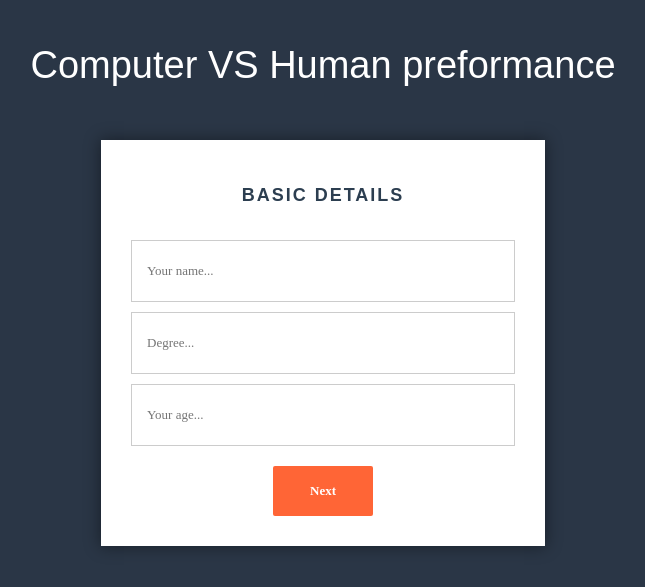
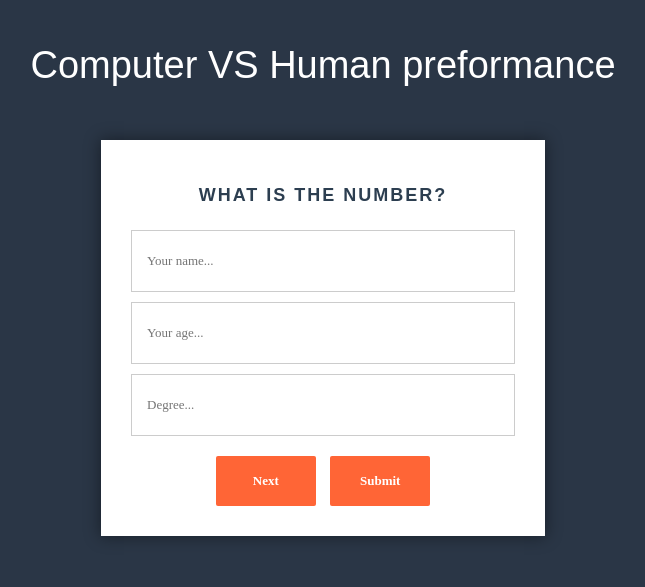
Before and after one commit to ltlx4/mnist-human, a Django app: template mnist_website/website/templates/website/index.html in a window 1280 px wide. Shown: the part 60-647 px from the top of the page, without its empty margins (317-962 px from the left). Run offline with Django 3.2, Linux system fonts and the light colour scheme; the template is opened without the code that fills it: values that come from a table or form of the project are taken from there, others are empty; parts of the project's set-up code (start-up, migrations or seed data) failed here and were passed over; some libraries are stand-ins or nearby versions.

Commit message:
Change from normal form to Htmx form

```diff
--- a/mnist_website/website/templates/website/index.html
+++ b/mnist_website/website/templates/website/index.html
@@ -16,35 +16,49 @@
                                 <!-- MultiStep Form -->
                 <div class="row">
                     <div class="col-md-6 col-md-offset-3">
-                        <form id="msform" method="post" action ="{% url 'save_user_form' %}" enctype="multipart/form-data">
-                        {% csrf_token %}
-
-                            {{inline_form.management_form}}
+                        <form id="msform"  hx-post"{% url 'user_form' %}">
                             <!-- fieldsets -->
-                            <fieldset>
-                                <h2 class="fs-title">Basic Details</h2>
-                                <h3 class="fs-subtitle"></h3>
-                                {{form.name}}
-                                {{form.degree}}
-                                {{form.age}}
-                                <input type="button" name="next" class="next action-button" value="Next"/>
+                            <fieldset class="guess_fs">
+                                <h2 class="fs-title">What Is The Number?</h2>
+                                {{ user_form.name }}
+                                {{ user_form.age }}
+                                {{ user_form.degree }}
+                                <input type="button" name="next" class="next action-button" value="Next"  hx-post="create/" hx-swap="beforeend" htmx-target="#ht-target"/>
+                                <input  type="submit" name="submit" id="submitBtn" class="submit action-button" value="Submit"/>
                             </fieldset>
-                            {% for form in inline_form %}
                             <fieldset class="guess_fs">
                                 <h2 class="fs-title">What Is The Number?</h2>
 
-                                {{form}}
+                                {{image_form.human_guess}}
                                 <input type="button" name="previous" class="previous action-button-previous" value="Previous"/>
-                                <input type="button" name="next" class="next action-button" value="Next"/>
-                                {% if not forloop.first%}
-                                    <input type="submit" name="submit" id="submitBtn" class="submit action-button" value="Submit"/>
-                                {% endif %}
+                                <input type="button" name="next" class="next action-button" value="Next"  hx-post="create/" hx-swap="beforeend" htmx-target="#ht-target"/>
+                                <input  type="submit" name="submit" id="submitBtn" class="submit action-button" value="Submit"/>
                             </fieldset>
-                            {% endfor %}
+                            <fieldset class="guess_fs">
+                                <h2 class="fs-title">What Is The Number?</h2>
+
+                                {{image_form.human_guess}}
+                                <input type="button" name="previous" class="previous action-button-previous" value="Previous"/>
+                                <input type="button" name="next" class="next action-button" value="Next"  hx-post="create/" hx-swap="beforeend" htmx-target="#ht-target"/>
+                                <input  type="submit" name="submit" id="submitBtn" class="submit action-button" value="Submit"/>
+                            </fieldset>
+                            <fieldset class="guess_fs">
+                                <h2 class="fs-title">What Is The Number?</h2>
+
+                                {{image_form.human_guess}}
+                                <input type="button" name="previous" class="previous action-button-previous" value="Previous"/>
+                                <input type="button" name="next" class="next action-button" value="Next"  hx-post="create/" hx-swap="beforeend" htmx-target="#ht-target"/>
+                                <input  type="submit" name="submit" id="submitBtn" class="submit action-button" value="Submit"/>
+                            </fieldset>
+
                         </form>
+
+
                     </div>
                 </div>
             </div>
         </div>
     </div>
+
+
 {% endblock content %}
```
